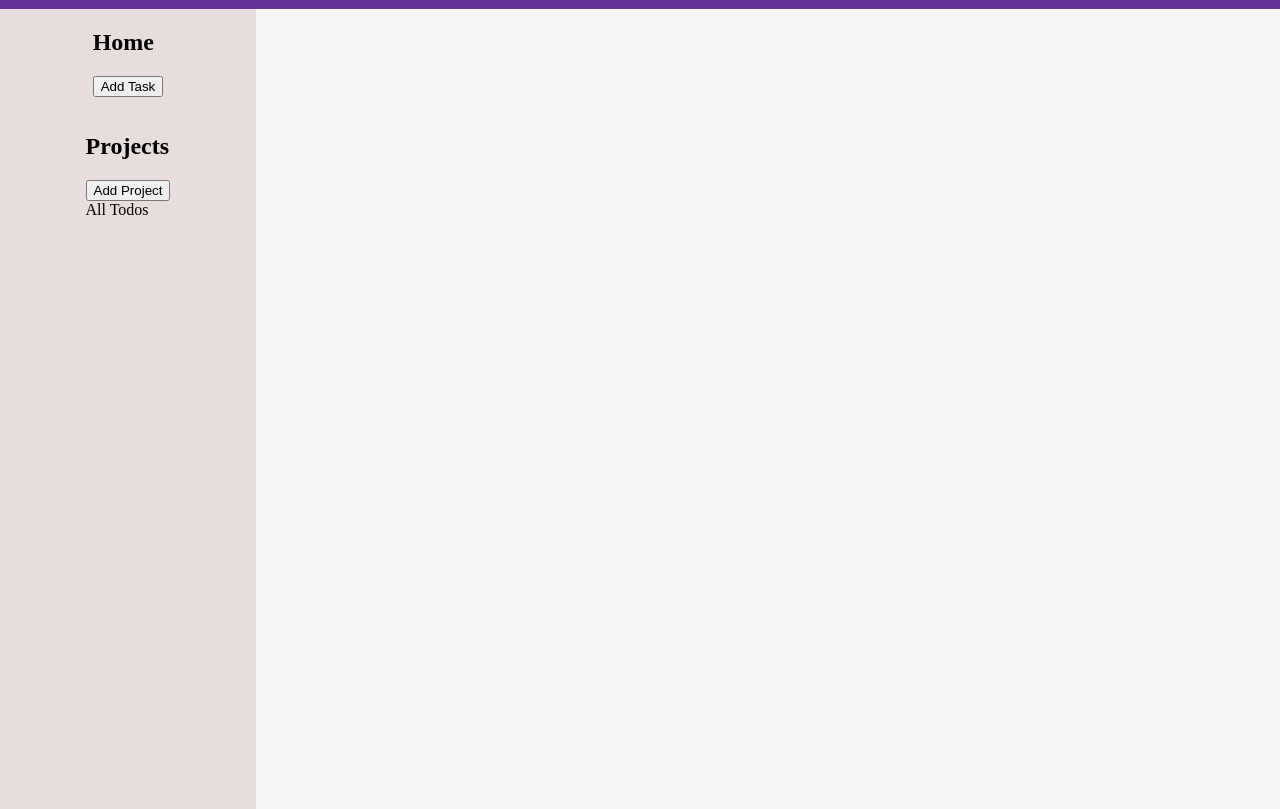
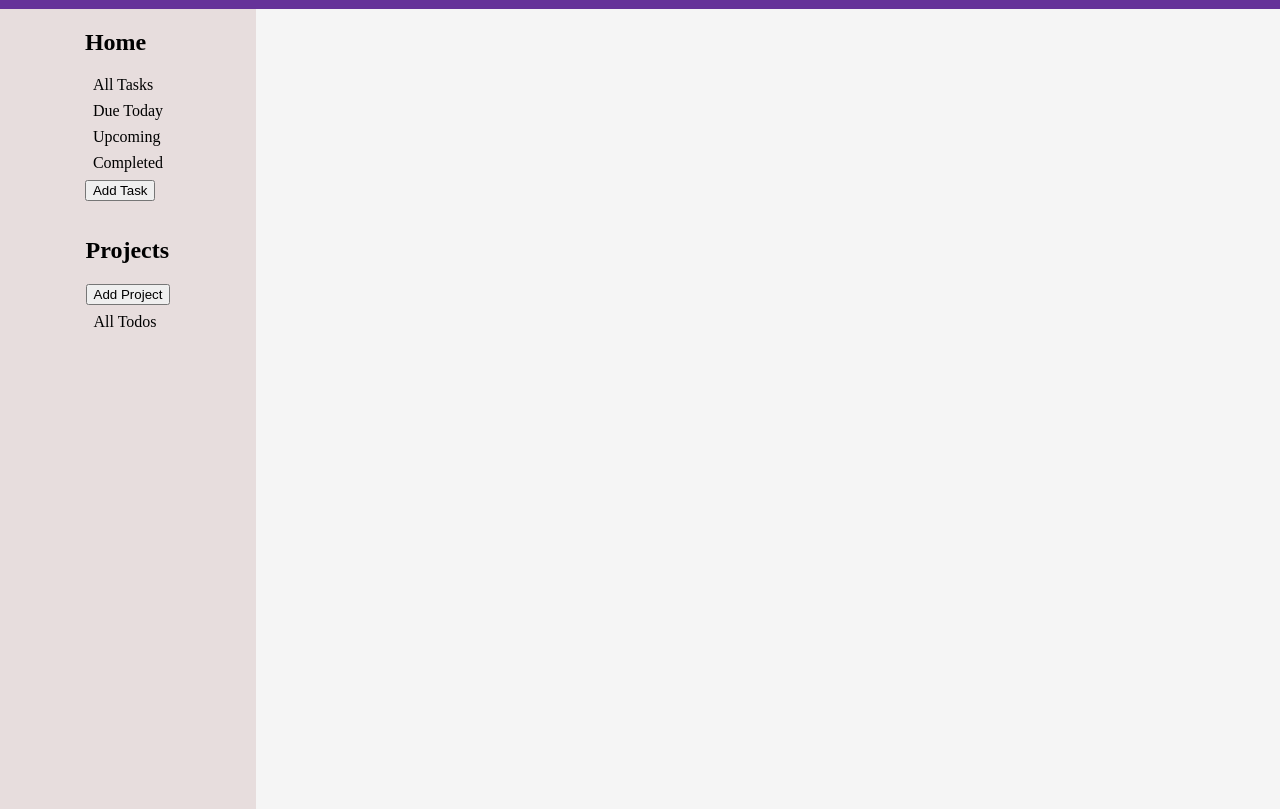
Before and after one commit to RichiCod3s/todo-list, a website built with webpack: page src/template.html in a window 1280 px wide. Shown: the part 71-880 px from the top of the page. Built offline with nearby package versions, Linux system fonts and the light colour scheme.

Commit message:
add task/todo sections and show all task/todos funtionailty

```diff
--- a/src/index.js
+++ b/src/index.js
@@ -15,6 +15,10 @@ console.log(greeting);
 //8. work on projects and to-do functionality
 
 
+//*ONE COMMIT A DAY*
 
+// *make fixed section (top left of sidebar) - All Tasks, Due Today, Upcoming, Completed (add checkbox);*
+
+//then work on a sort by due date
 
 prebuiltProject();
--- a/src/styles.css
+++ b/src/styles.css
@@ -30,6 +30,19 @@ body {
     align-items: center;
     gap: 1rem;
   }
+
+  .task-sections, .project-titles{
+    font: bold;
+    font-size: 1rem;
+    margin: .5rem;
+  }
+
+  .task-sections:hover, .project-titles:hover{
+    font-size: 1.2rem;
+    color: blue;
+    cursor: pointer;
+  }
+
   .todo-container{
     background-color: whitesmoke;
     display: flex;
@@ -68,4 +81,5 @@ body {
   .todoEditButton:hover{
     /* fill used to change colour of SGV icon */
     fill:deepskyblue;
+    cursor: pointer;
   }
--- a/src/template.html
+++ b/src/template.html
@@ -16,7 +16,11 @@
         <div class="sidebar">
           <div class="home-sidebar">
             <H2>Home</H2>
-            <button id="addTaskButton">Add Task</button>
+            <div id="all-tasks" class="task-sections"> All Tasks</div>
+            <div id="due-today-tasks" class="task-sections">Due Today</div>
+            <div id="Upcoming-tasks" class="task-sections">Upcoming</div>
+            <div id="completed-tasks" class="task-sections">Completed</div>
+            <button id="addTaskButton">Add Task</button> <!--Consider moving to header etc-->
           </div>
           <div class="projects-sidebar">
             <H2>Projects</H2>
--- a/src/todoUI.js
+++ b/src/todoUI.js
@@ -27,6 +27,10 @@ const editTaskDescription = document.querySelector("#editTask-description");
 const editTaskDueDate = document.querySelector("#editDatepicker");
 const editTaskPriority = document.querySelector("#editPriority");
 const editTaskProjectDropdown = document.querySelector("#editProjects-dropdown");
+
+//constants for tasks
+const allTasks = document.getElementById("all-tasks"); //getElementByID - was having DOM issue with queryselector
+const dueToday = document.getElementById("due-today-tasks");
 
 
 //constants for project
@@ -160,9 +164,19 @@ export function displayTodos() {
 }
 
 
+//task sidebar when task div is clicked
+allTasks.addEventListener("click", () => {
+    displayTodos();
+});
+
+//***********************//
+dueToday.addEventListener("click", () =>{
+console.log("START HERE TOMORROW!");
+});
 
 
-// PROJECTS SECTIONS
+
+// *** PROJECTS SECTIONS ***
 
 //user add a project functionality
 createProjectButton.addEventListener('click', () =>{
```
